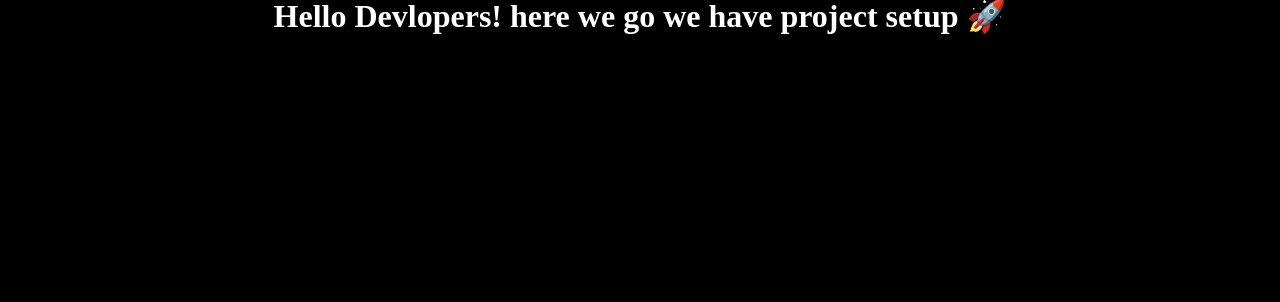
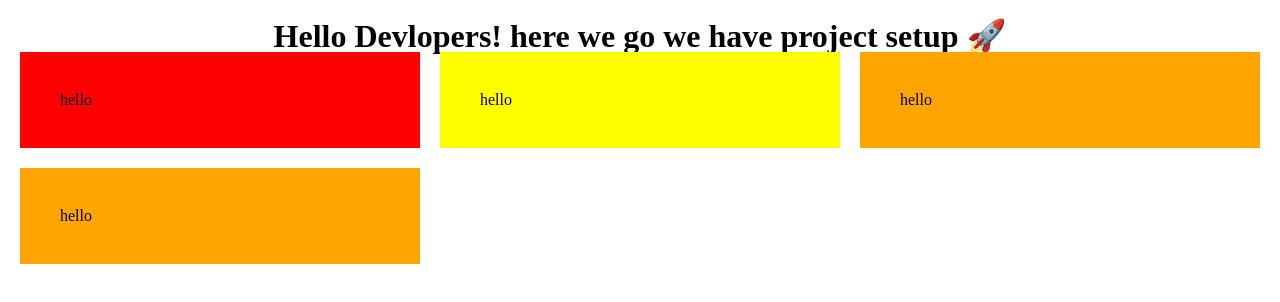
Before and after one commit to Laxman37/react-setup, a React (Create React App) app: page / in a window 1280 px wide. Shown: the top 302 px of the page. Built offline with nearby package versions, Linux system fonts and the light colour scheme.

Commit message:
aded for flex and grid layout design

```diff
--- a/src/App.js
+++ b/src/App.js
@@ -1,8 +1,58 @@
-
 function App() {
   return (
-    <div className="App">
-     <h1 style={{textAlign:"center"}}>Hello Devlopers! here we go we have project setup 🚀 </h1>
+    <div className="App" style={{ padding: "20px" }}>
+      <h1 style={{ textAlign: "center" }}>
+        Hello Devlopers! here we go we have project setup 🚀
+      </h1>
+
+      <div
+        className="flex-container"
+        style={{
+          display: "grid",
+          gridTemplateColumns: "repeat(3, 1fr)",
+          gridGap: 20,
+        }}
+      >
+        <div
+          className="flex-item"
+          style={{
+            background: "red",
+            padding: "40px",
+          }}
+        >
+          hello
+        </div>
+        <div
+          className="flex-item"
+          style={{
+            background: "yellow",
+
+            padding: "40px",
+          }}
+        >
+          hello
+        </div>
+        <div
+          className="flex-item"
+          style={{
+            background: "orange",
+
+            padding: "40px",
+          }}
+        >
+          hello
+        </div>
+        <div
+          className="flex-item"
+          style={{
+            background: "orange",
+
+            padding: "40px",
+          }}
+        >
+          hello
+        </div>
+      </div>
     </div>
   );
 }
--- a/src/index.css
+++ b/src/index.css
@@ -14,8 +14,6 @@ body, html{
 
 body{
   overflow: hidden;
-  background: #000;
-  color: #fff;
   line-height: 1;
 }
 
```
